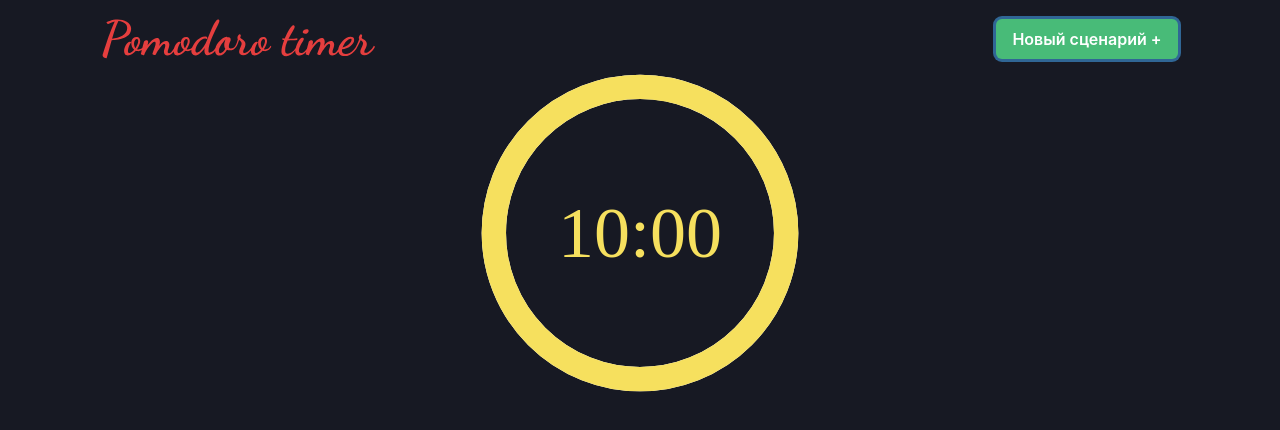
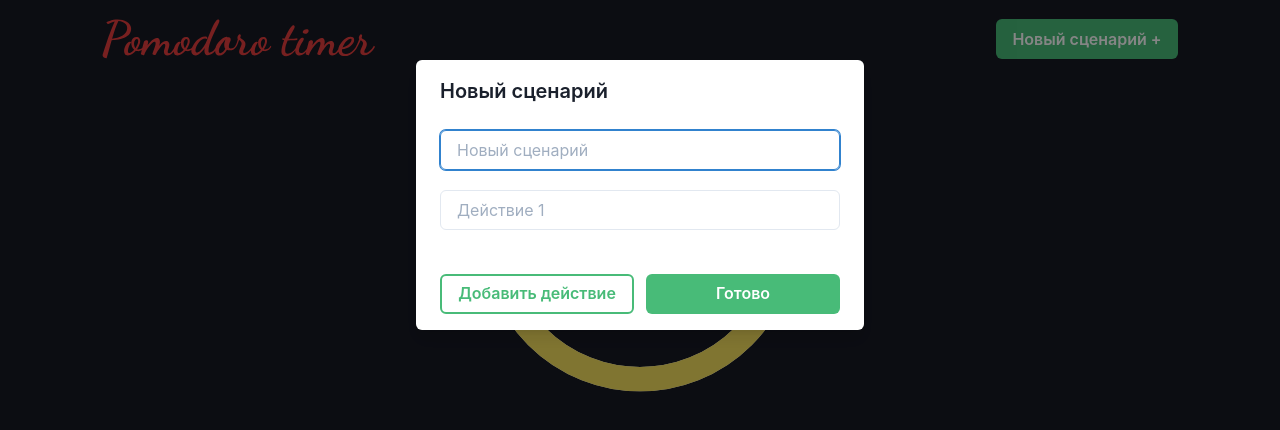
Before and after one commit to Redger1/pomodoro_v2, a React app: page / in a window 1280 px wide. Both pictures are taken after a click on the button "Новый сценарий +". Shown: the top 430 px of the page. Built offline with nearby package versions, Linux system fonts and the light colour scheme; a web font is replaced by a local one.

Commit message:
Added modal window

```diff
--- a/src/components/Header/Header.tsx
+++ b/src/components/Header/Header.tsx
@@ -1,12 +1,14 @@
-import { HStack, Button } from '@chakra-ui/react';
+import { HStack, Button, useDisclosure } from '@chakra-ui/react';
+import { ModalWindow } from '../Modal/Modal';
 
 function Header() {
     const logo = require("../../asset/resource/Pomodoro_timer.svg");
+    const onOpen = useDisclosure();
 
     return (
         <HStack justifyContent='space-between'>
             <img src={logo} />
-            <Button color='white' bgColor='green.400'>Новый сценарий +</Button>
+            <ModalWindow />
         </HStack>
     )
 }
--- /dev/null
+++ b/src/components/Modal/Modal.tsx
@@ -0,0 +1,61 @@
+import { Modal, ModalOverlay, ModalContent, ModalHeader, ModalFooter, ModalBody, useDisclosure, Button, Input,} from '@chakra-ui/react';
+import { useState } from 'react';
+
+export function ModalWindow() {
+    const { isOpen, onOpen, onClose } = useDisclosure()
+    const [numInputs, setNumInputs] = useState<number>(1)
+
+    const allInputs = [];
+
+    for(let i = 0; i < numInputs; i++) {
+        allInputs.push(<Input key={i} mb='20px' placeholder={"Действие " + (i + 1)} />)
+    }
+
+    function addInput() {
+        setNumInputs(prevState => prevState + 1);
+    }
+
+    function closeModal() {
+        setNumInputs(1);
+        onClose();
+    }
+
+    return (
+        <>
+            <Button color='white' bgColor='green.400' onClick={onOpen}>Новый сценарий +</Button>
+            <Modal isOpen={isOpen} onClose={closeModal}>
+                <ModalOverlay />
+                <ModalContent>
+                    <ModalHeader>Новый сценарий</ModalHeader>
+                    <ModalBody className='modal__body'>
+                        <Input mb='20px' placeholder='Новый сценарий' />
+                        {allInputs}
+                    </ModalBody>
+
+                    <ModalFooter>
+
+                        <Button
+                            width='50%'
+                            color='green.400'
+                            border='2px'
+                            borderColor='green.400'
+                            mr={3}
+                            variant='ghost'
+                            onClick={addInput}>
+                                Добавить действие
+                        </Button>
+
+                        <Button
+                            width='50%'
+                            color='white'
+                            bgColor='green.400'
+                            onClick={closeModal}>
+                                Готово
+                        </Button>
+
+                    </ModalFooter>
+                </ModalContent>
+            </Modal>
+        </>
+    )
+}
```
